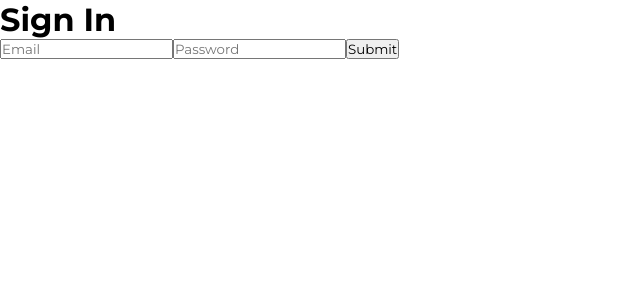
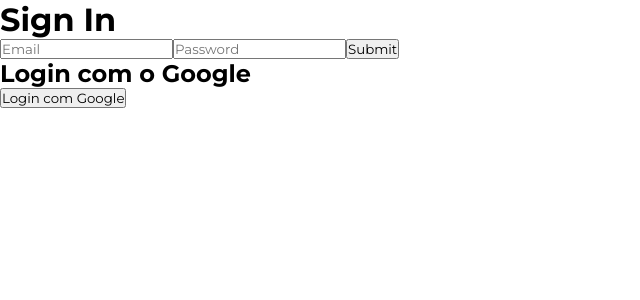
Before and after one commit to BlueTeam-2challenge/2challenge-front, a React (Vite) app: page /login in a window 1280 px wide. Shown: the top 300 px of the page, without its empty margins (0-640 px from the left). Built offline with nearby package versions, Linux system fonts and the light colour scheme; no server answers.

Commit message:
chore: Update NavButton component to use react-router-dom's useLocation hook and add onClick prop

```diff
--- a/src/components/NavButton/NavButton.tsx
+++ b/src/components/NavButton/NavButton.tsx
@@ -1,13 +1,13 @@
 import "./NavButton.css";
 import { ButtonLinkProps } from "./types";
 import { useState } from "react";
-import { Link } from "react-router-dom";
+import { Link, useLocation } from "react-router-dom";
 
 const NavButton = (props: ButtonLinkProps) => {
   const [hover, setHover] = useState(false);
-  // const location = useLocation();
+  const location = useLocation();
 
-  // const isActive = location.pathname === props.to;
+  const isActive = location.pathname === props.to;
 
   const buttonStyle = {
     backgroundColor: hover ? "#26C485" : "#EEE0CB",
@@ -21,9 +21,10 @@ const NavButton = (props: ButtonLinkProps) => {
       <Link
         to={props.to}
         style={buttonStyle}
-        className="btn"
+        className={`btn ${isActive ? "active" : ""}`}
         onMouseEnter={() => setHover(true)}
         onMouseLeave={() => setHover(false)}
+        onClick={props.onClick}
       >
         {props.label === "Logout" ? (
           <>
--- a/src/components/NavButton/types.ts
+++ b/src/components/NavButton/types.ts
@@ -2,4 +2,5 @@ export interface ButtonLinkProps {
   to: string;
   label: string;
   icon: string;
+  onClick?: () => void;
 }
--- a/src/components/SideMenu/SideMenu.tsx
+++ b/src/components/SideMenu/SideMenu.tsx
@@ -3,6 +3,7 @@ import NavButton from "../NavButton/NavButton";
 import UserProfile from "../UserProfile";
 import styles from "./SideMenu.module.css";
 import { SideMenuProps } from "./types";
+import { logout } from "@services/firebaseServices";
 
 const SideMenu = ({ menu }: SideMenuProps) => {
   return (
@@ -30,6 +31,7 @@ const SideMenu = ({ menu }: SideMenuProps) => {
           <NavButton
             to="/"
             label="Logout"
+            onClick={logout}
             icon="src\assets\images\logout-icon.png"
           />
         </div>
--- a/src/pages/Login-Logic.tsx
+++ b/src/pages/Login-Logic.tsx
@@ -1,6 +1,6 @@
 import React, { useState } from "react";
 import axios from "axios";
-
+import { signInWithGoogle } from "@services/firebaseServices";
 export default function Login() {
   const [email, setEmail] = useState("");
   const [password, setPassword] = useState("");
@@ -37,6 +37,8 @@ export default function Login() {
         />
         <button type="submit">Submit</button>
       </form>
+      <h2>Login com o Google</h2>
+      <button onClick={() => signInWithGoogle()}>Login com Google</button>
     </div>
   );
 }
```
